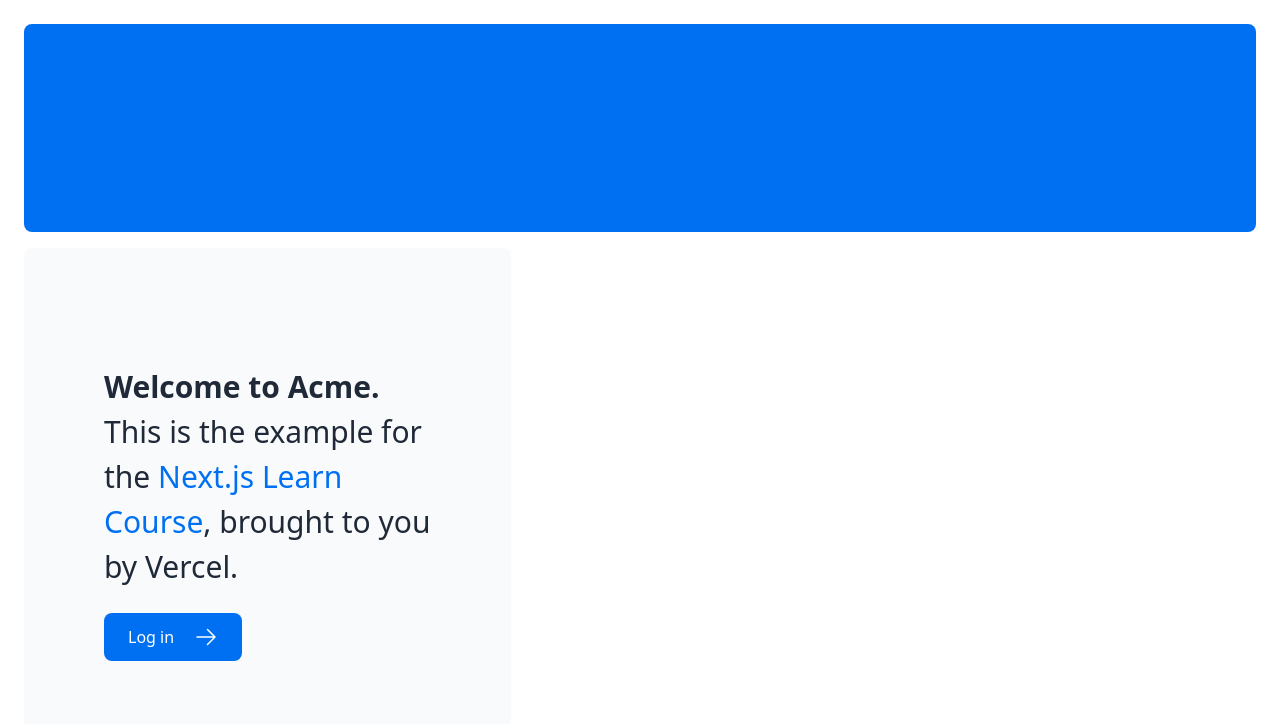
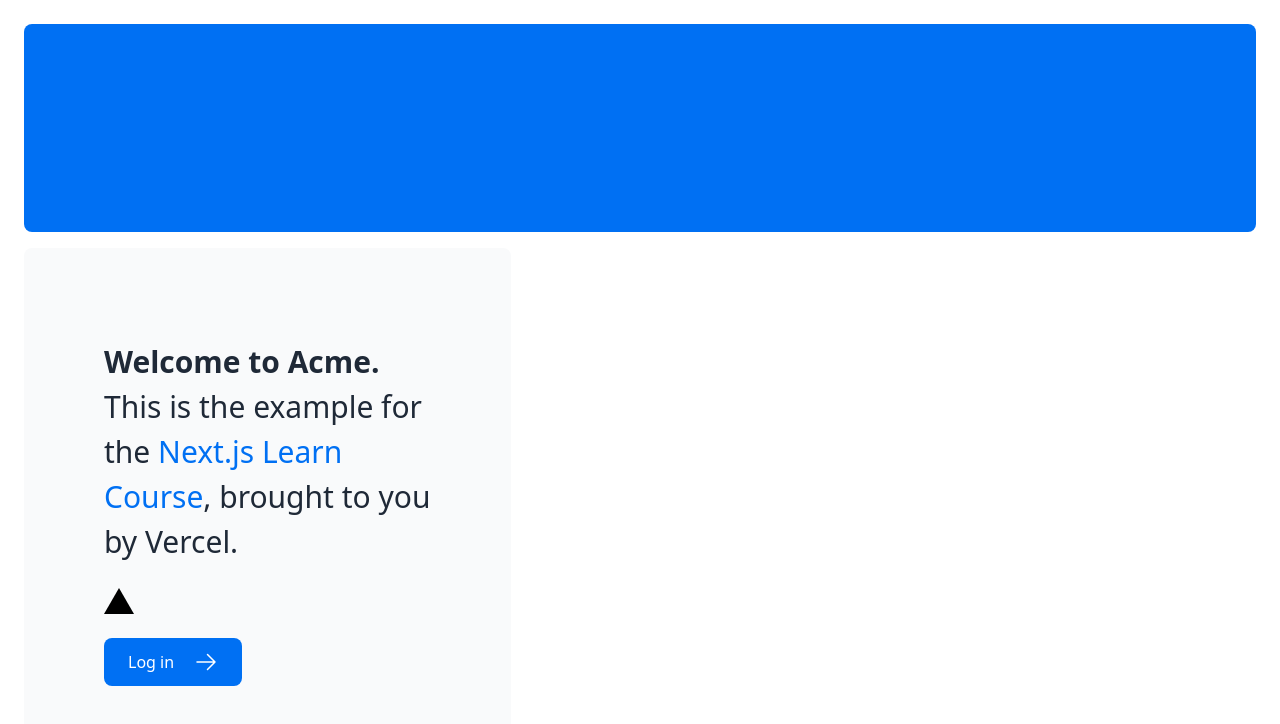
Before and after one commit to katayano/nextjs-dashboard, a Next.js app: page / in a window 1280 px wide. Shown: the top 724 px of the page. Built offline with nearby package versions, Linux system fonts and the light colour scheme.

Commit message:
Chapter 2終了

```diff
--- a/app/page.tsx
+++ b/app/page.tsx
@@ -1,6 +1,7 @@
 import AcmeLogo from '@/app/ui/acme-logo';
 import { ArrowRightIcon } from '@heroicons/react/24/outline';
 import Link from 'next/link';
+import styles from '@/app/ui/home.module.css';
 
 export default function Page() {
   return (
@@ -17,6 +18,10 @@
             </a>
             , brought to you by Vercel.
           </p>
+          <div
+            className="relative w-0 h-0 border-l-[15px] border-r-[15px] border-b-[26px] border-l-transparent border-r-transparent border-b-black"
+          />
+          {/* <div className={styles.shape}></div> */}
           <Link
             href="/login"
             className="flex items-center gap-5 self-start rounded-lg bg-blue-500 px-6 py-3 text-sm font-medium text-white transition-colors hover:bg-blue-400 md:text-base"
@@ -28,6 +33,6 @@
           {/* Add Hero Images Here */}
         </div>
       </div>
-    </main>
+    </main >
   );
 }
--- /dev/null
+++ b/app/ui/home.module.css
@@ -0,0 +1,7 @@
+.shape {
+    height: 0;
+    width: 0;
+    border-bottom: 30px solid black;
+    border-left: 20px solid transparent;
+    border-right: 20px solid transparent;
+}
```
